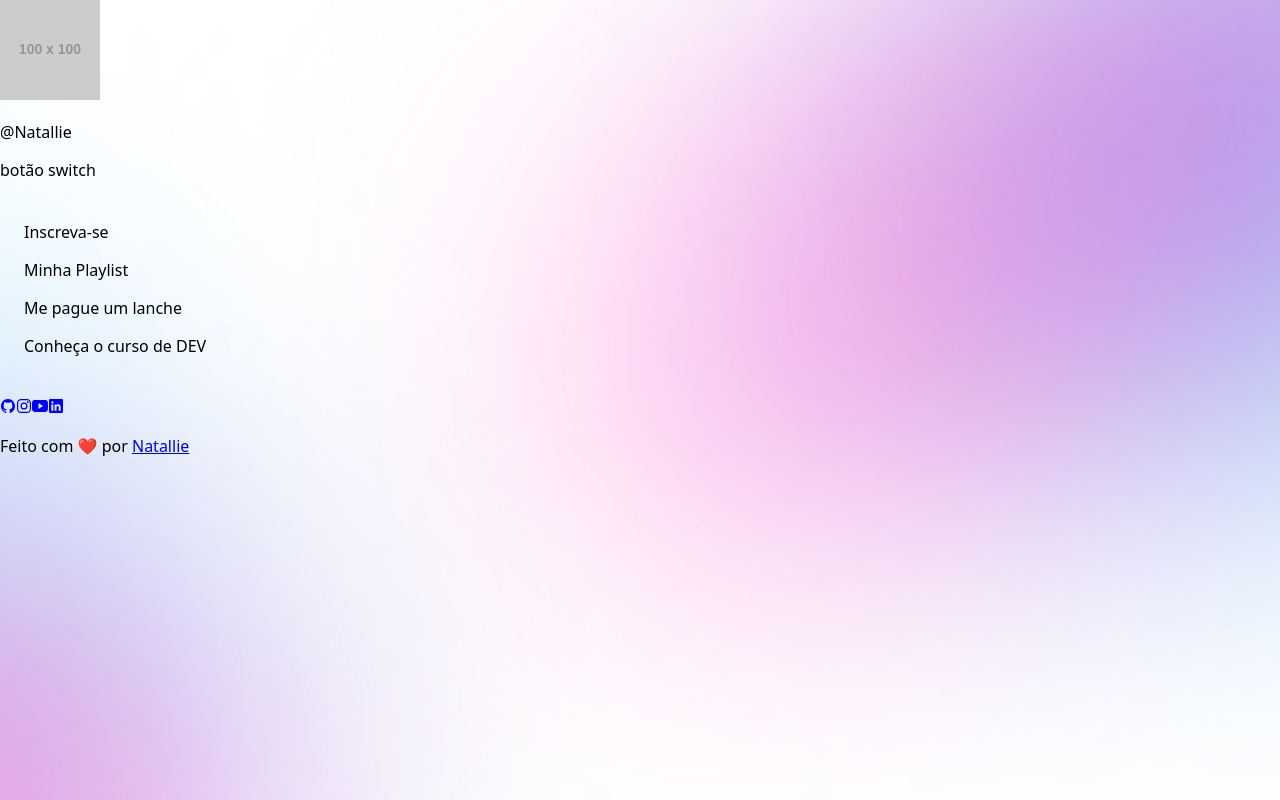
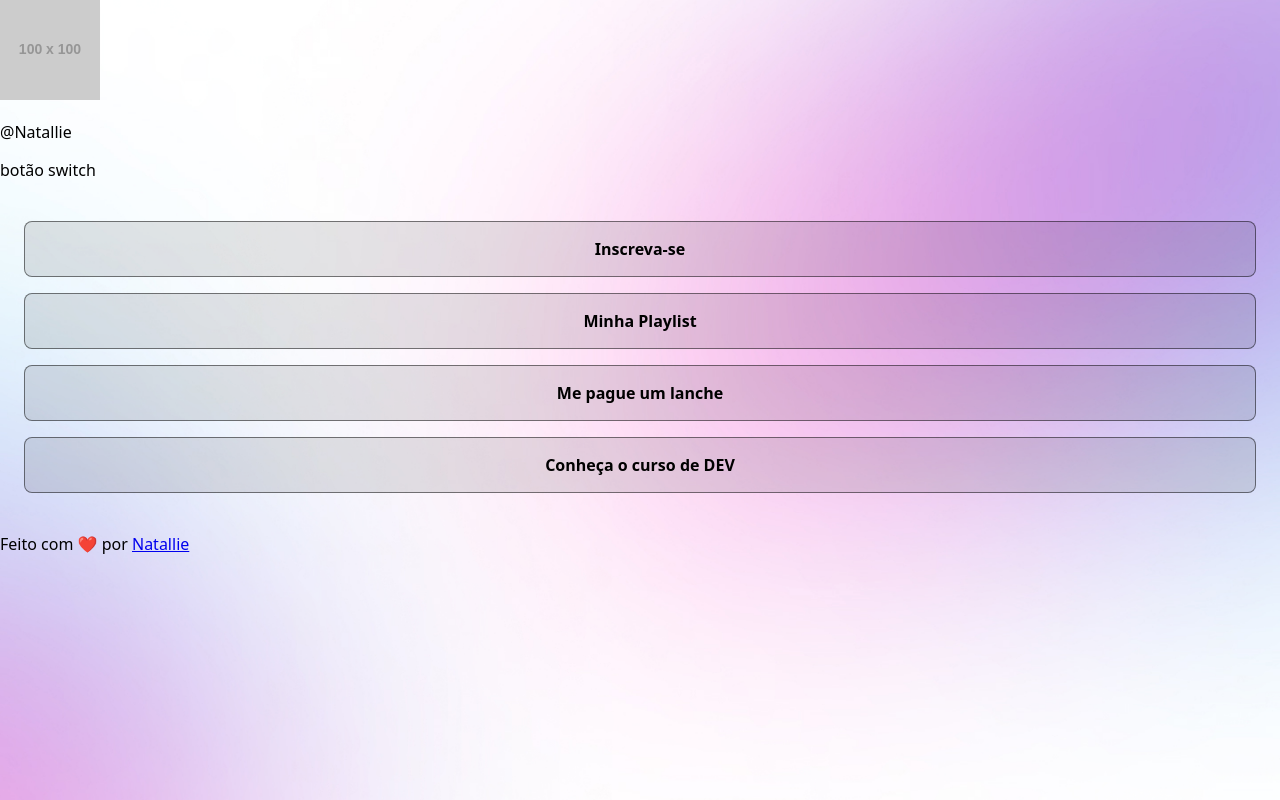
Before and after one commit to NatallieAmadeu22/I3DS-2026-A, a React (Vite) app in the folder 03-devlinks/: page / in a window 1280 px wide. Built offline with nearby package versions, Linux system fonts and the light colour scheme.

Commit message:
feat: adicionar componente Link com estilos e estrutura ao App

```diff
--- a/03-devlinks/src/App.jsx
+++ b/03-devlinks/src/App.jsx
@@ -15,14 +15,16 @@ function App() {
 
        <div className="switch">botão switch</div>
 
+<div id= "Link">
       <ul>
         <Link url={""}>Inscreva-se</Link>
         <Link url={""}>Minha Playlist</Link>
         <Link url={""}>Me pague um lanche</Link>
         <Link url={""}>Conheça o curso de DEV</Link>
       </ul>
+      </div>
 
-      <div className='socialLinks'></div>
+      <div id='socialLinks'></div>
        <SocialLink url={"https://github.com"} icon = {"logo-github"} />
        <SocialLink url={"https://instagram.com"} icon = {"logo-instagram"} />
        <SocialLink url={"https://youtube.com"} icon = {"logo-youtube"} />
--- a/03-devlinks/src/assets/components/Link/Link.jsx
+++ b/03-devlinks/src/assets/components/Link/Link.jsx
@@ -1,4 +1,5 @@
-import React, { Children } from 'react'
+import React, { Children } from 'react';
+import styles from "./Link.module.css";
 
 
 const Link = ({url, children}) => {
--- /dev/null
+++ b/03-devlinks/src/assets/components/Link/Link.module.css
@@ -0,0 +1,22 @@
+li a {
+display: flex;
+align-items: center;
+justify-content: center;
+padding: 16px 24px;
+
+border-width: 1px;
+border-style: solid;
+border-color: var(--stroke-color);
+border-radius: 8px;
+background-color: var(--surface-color);
+
+text-decoration: none;
+font-weight: bold;
+}
+
+li a:hover {
+
+background-color: var(--surface-color-hover);
+border-color: var(--text-color);
+
+};
```
